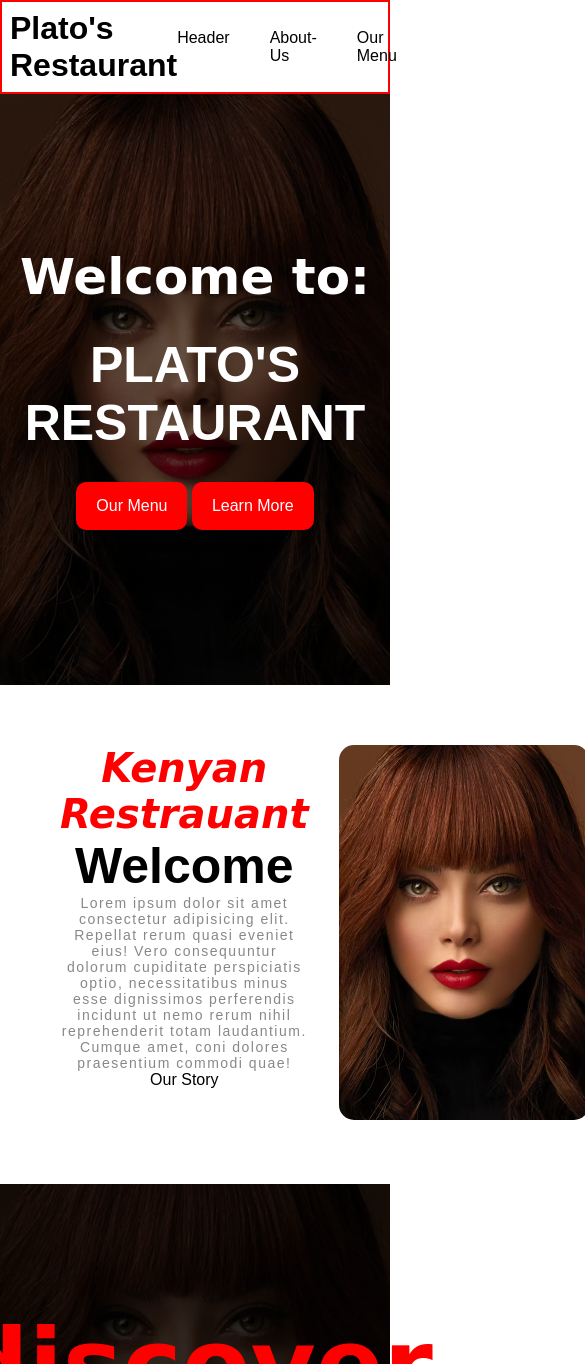
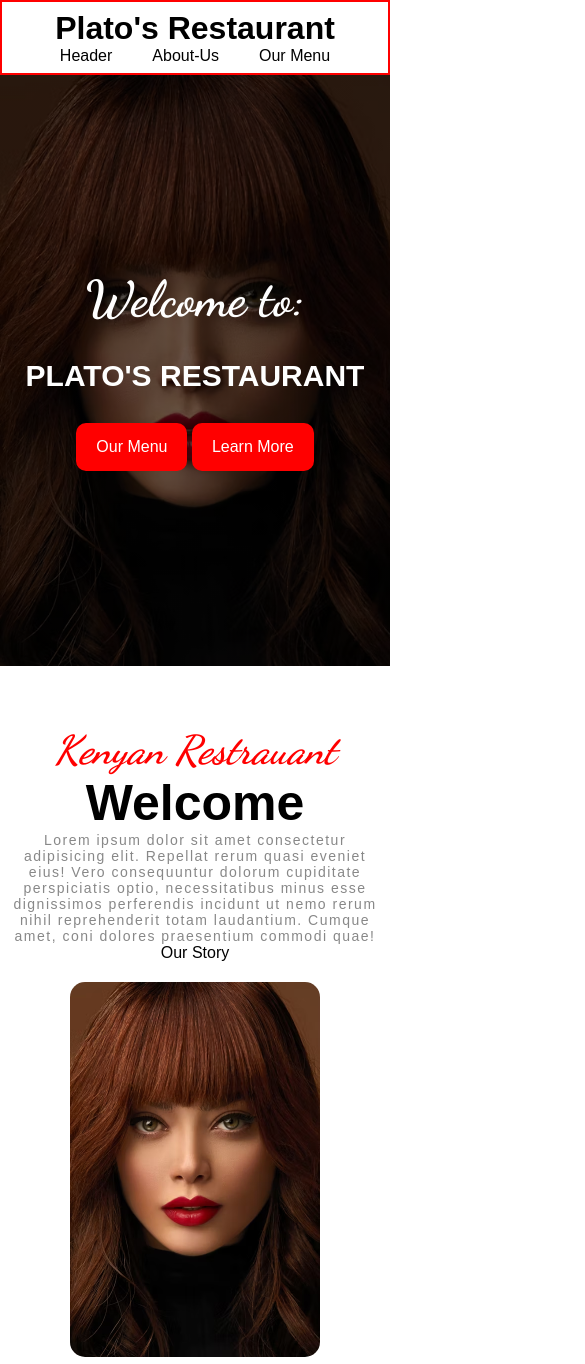
Before and after one commit to Gakiri001/Platos-restaurant, a website built with Vite: page index.html in a window 390 px wide. Shown: the top 1364 px of the page, 585 px wide, since content can reach past the window. Built offline with nearby package versions, Linux system fonts and the light colour scheme.

Commit message:
Improved my CSS to enhance responsiveness

```diff
--- a/style.css
+++ b/style.css
@@ -1,4 +1,5 @@
 /*Yangu*/
+@import url("https://fonts.googleapis.com/css2?family=Dancing+Script:wght@400..700&family=Poppins:ital,wght@0,100;0,200;0,300;0,400;0,500;0,600;0,700;0,800;0,900;1,100;1,200;1,300;1,400;1,500;1,600;1,700;1,800;1,900&display=swap");
 *{
   margin: 0;
   padding: 0;
@@ -25,11 +26,14 @@ body{
   justify-content: space-around;
   align-items: center;
   border: 2px solid red;
-  z-index: 999;
+  z-index: 100;
+  background-color: white;
+  width: 100%;
 }
-@media screen and (max-width:37.5) {
+@media screen and (max-width:37.5em) {
   .header{
-    flex-direction: row;
+    display: flex;
+    flex-direction: column;
   }
 }
 .headerlogo{
@@ -59,6 +63,7 @@ body{
   display: flex;
   justify-content: center;
   align-items: center;
+  background-position-x: left;
 }
 .hero-subtitle,
 .hero-maintitle{
@@ -91,9 +96,11 @@ body{
   border-radius: 10px;
 }
 @media screen and (max-width:25em) {
-  .hero-subtitle,
+  .hero-subtitle{
+    font-size: 5rem;
+  }
   .hero-maintitle{
-    font-size: 5rem;
+    font-size: 3rem;
   }
 }
 
@@ -151,15 +158,18 @@ body{
   transform: scale(1.02);
 }
 
-@media screen and (maxwidth:62.5em) {
+@media screen and (max-width:62.5em) {
   .about{
-    padding: 6rem 8rem;
+    padding: 6rem 0.8rem;
   }
 }
-@media screen and (maxwidth:32em) {
+@media screen and (max-width:53.125em) {
   .about{
     display: flex;
-    flex-wrap: wrap;
+    flex-direction: column;
+    justify-content: center;
+    align-items: center;
+    gap: 2rem;
   }
 }
 .banner2{
```
